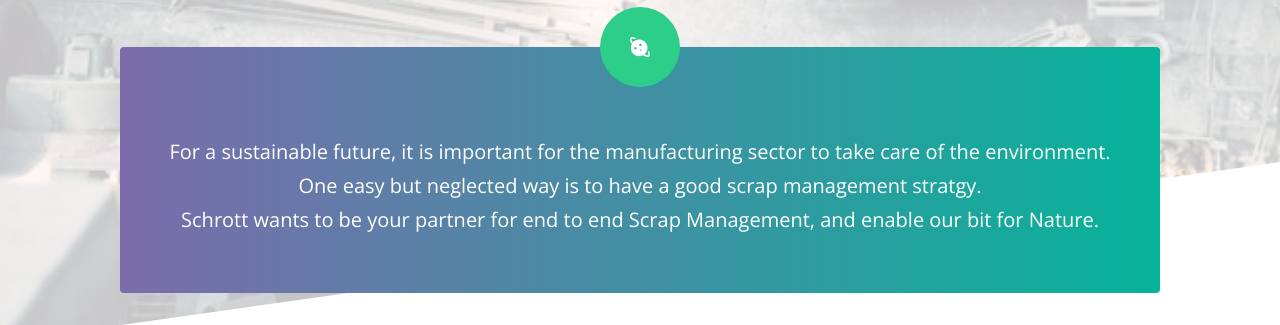
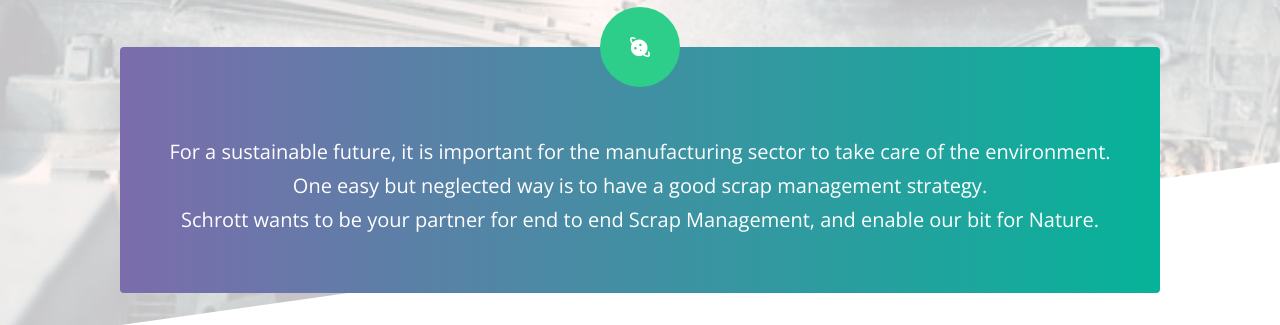
Before and after one commit to unizorb/unizorb.github.com, a plain HTML site: page index.html in a window 1280 px wide. Shown: the part 627-952 px from the top of the page. Drawn offline with nearby package versions, Linux system fonts and the light colour scheme.

Commit message:
Update index.html

```diff
--- a/index.html
+++ b/index.html
@@ -64,7 +64,7 @@
                 <div class="box text-center">
                   <div class="icon icon-shape bg-success icon-xl rounded-circle text-white"><i class="ni ni-planet"></i></div>
                 </div>
-                <h2 class="text-center lead text-white p-5">For a sustainable future, it is important for the manufacturing sector to take care of the environment. One easy but neglected way is to have a good scrap management stratgy. <br/> Schrott wants to be your partner for end to end Scrap Management, and enable our bit for Nature.</h2>
+                <h2 class="text-center lead text-white p-5">For a sustainable future, it is important for the manufacturing sector to take care of the environment. One easy but neglected way is to have a good scrap management strategy. <br/> Schrott wants to be your partner for end to end Scrap Management, and enable our bit for Nature.</h2>
               </div>
             </div>
           </div>
```
